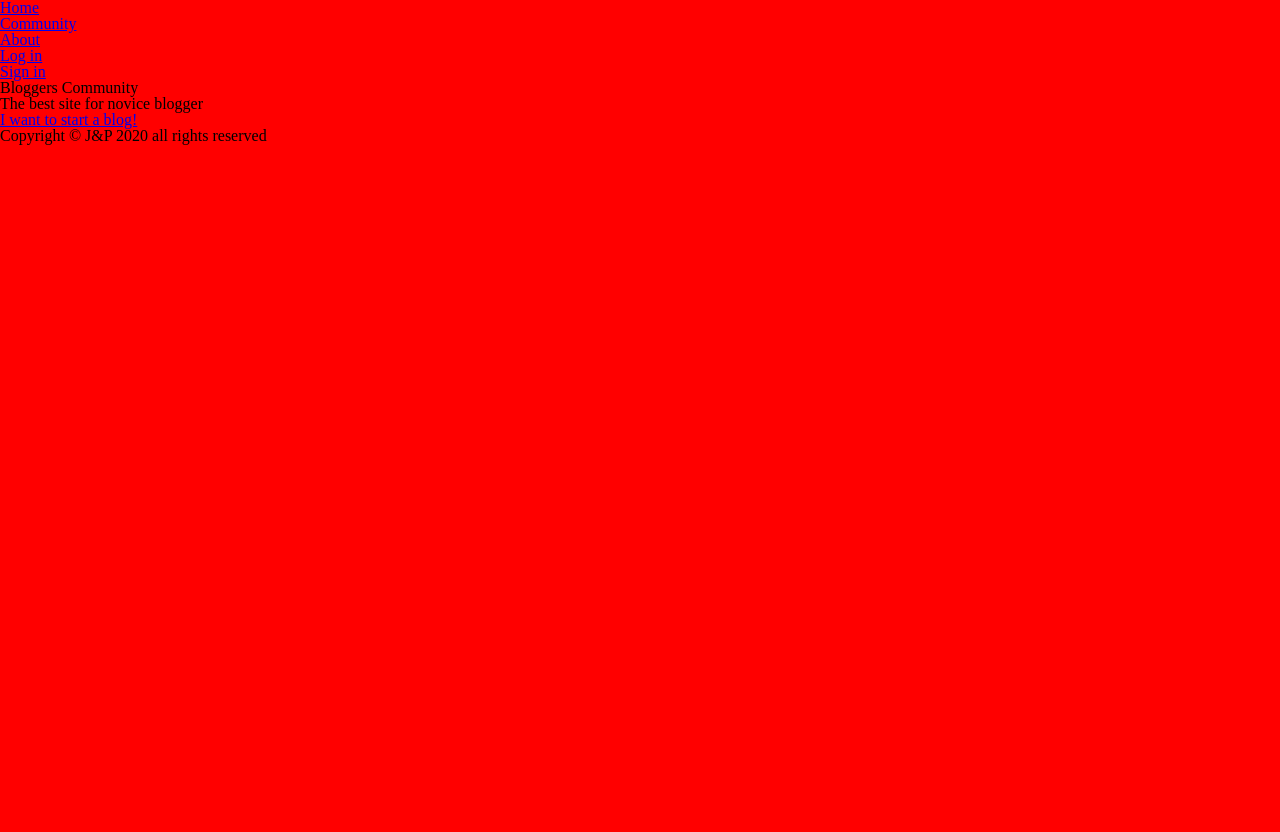
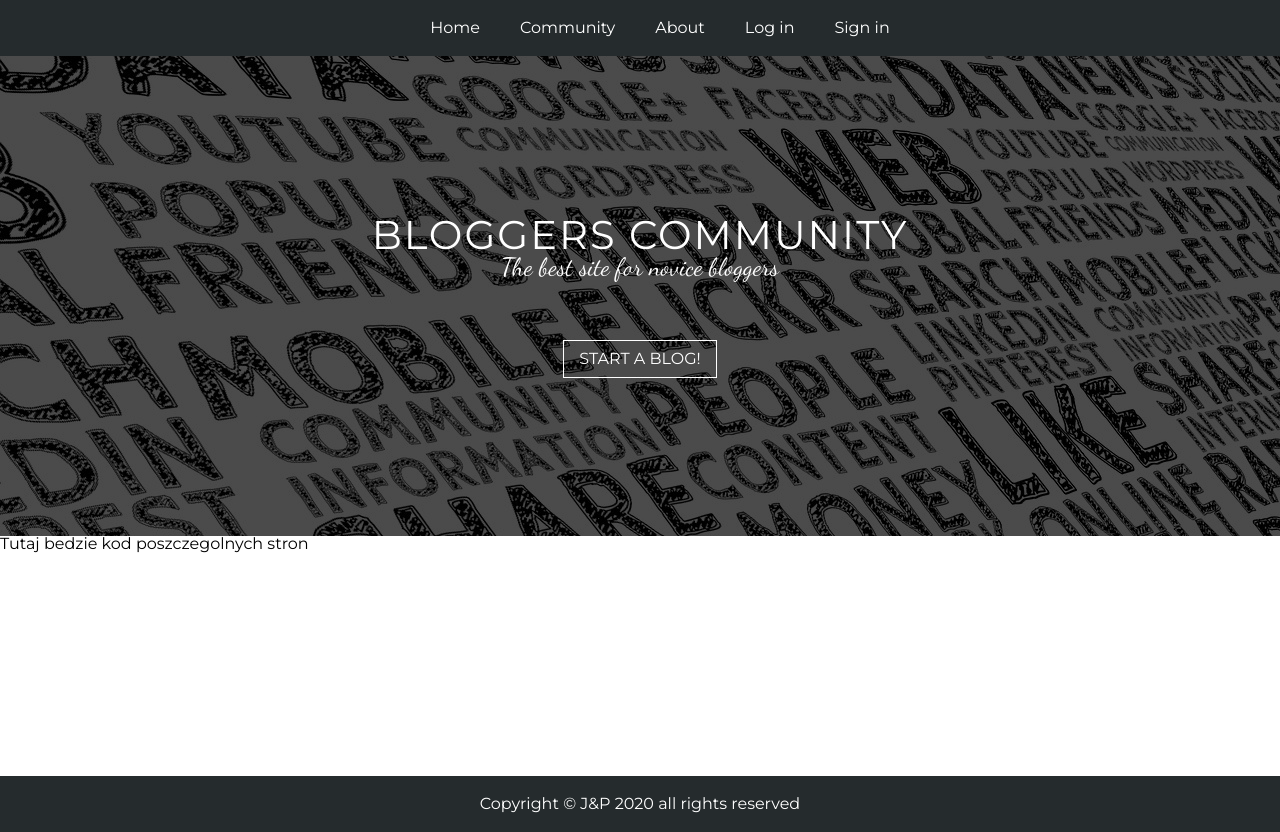
Before and after one commit to KSzostko/Django-Blog, a Django app: page / in a window 1280 px wide. Before the commit the page ends 145 px from the top, so only its background shows below. Run offline with Django 3.2, Linux system fonts and the light colour scheme.

Commit message:
adde base styles

```diff
--- a/app/static/app/css/style.css
+++ b/app/static/app/css/style.css
@@ -137,5 +137,78 @@ table {
 
 /* main styles */
 body {
-    background: red;
+    font-family: 'Montserrat', sans-serif;
 }
+
+.nav {
+    width: 100vw;
+    background: #252b2d;
+    box-shadow: 1px 1px 4px 0px rgba(0, 0, 0, 1);
+}
+
+.nav__list {
+    max-width: 1200px;
+    margin: 0 auto;
+    display: flex;
+    justify-content: center;
+}
+
+.nav__link {
+    display: block;
+    text-decoration: none;
+    margin-left: 40px;
+    padding: 20px 0;
+    color: #fff;
+    transition: .25s;
+}
+
+.nav__link:hover {
+    color: rgb(170, 170, 170);
+}
+
+header {
+    height: 60vh;
+    background-image: url('../img/social-media-1989152_1920.jpg');
+}
+
+.welcome {
+    height: 100%;
+    background-color: rgba(0, 0, 0, 0.7);
+    color: #fff;
+    display: flex;
+    flex-direction: column;
+    justify-content: center;
+    align-items: center;
+}
+
+.welcome__title {
+    font-size: 40px;
+    text-transform: uppercase;
+    letter-spacing: 2px;
+}
+
+.welcome__subtitle {
+    font-family: 'Dancing Script', cursive;
+    font-size: 25px;
+}
+
+.welcome__link {
+    color: #fff;
+    text-transform: uppercase;
+    text-decoration: none;
+    display: block;
+    border: 1px solid #fff;
+    padding: 10px 15px;
+    margin-top: 60px;
+}
+
+main {
+    height: 30vh;
+}
+
+footer {
+    padding: 20px 0;
+    background: #252b2d;
+    color: #fff;
+    text-align: center;
+}
--- a/app/templates/_base.html
+++ b/app/templates/_base.html
@@ -5,8 +5,10 @@
 <head>
     <meta charset="UTF-8">
     <meta name="viewport" content="width=device-width, initial-scale=1.0">
+    <link href="https://fonts.googleapis.com/css2?family=Dancing+Script&display=swap" rel="stylesheet">
+    <link href="https://fonts.googleapis.com/css2?family=Montserrat:wght@300;400;700&display=swap" rel="stylesheet">
     <link rel="stylesheet" type="text/css" href="{% static 'app/css/style.css' %}">
-    <title>Blogs</title>
+    <title>{% block title %}{% endblock %}</title>
 </head>
 
 <body>
@@ -34,13 +36,14 @@
         <header>
             <div class="welcome">
                 <h1 class="welcome__title">Bloggers Community</h1>
-                <h2 class="welcome__subtitle">The best site for novice blogger</h2>
-                <a class="welcome__link" href="#">I want to start a blog!</a>
+                <h2 class="welcome__subtitle">The best site for novice bloggers</h2>
+                <a class="welcome__link" href="#">Start a blog!</a>
             </div>
         </header>
 
         <main>
-
+            Tutaj bedzie kod poszczegolnych stron
+            {% block content %}{% endblock %}
         </main>
 
         <footer>Copyright &copy; J&P 2020 all rights reserved</footer>
--- a/app/templates/index.html
+++ b/app/templates/index.html
@@ -1 +1,3 @@
 {% extends '_base.html' %}
+
+{% block title %}Homepage{% endblock %}
```
Also changed, not shown: app/static/app/img/social-media-1989152_1920.jpg (added).
